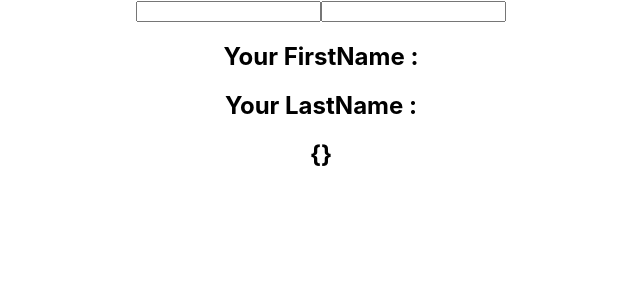
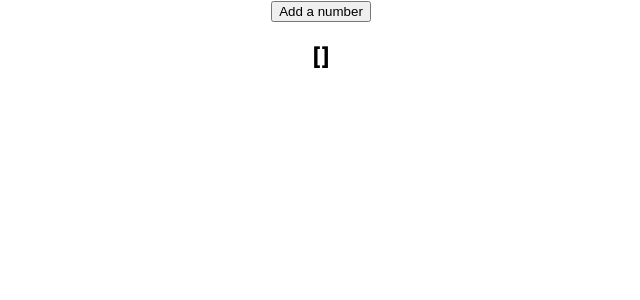
Before and after one commit to mehmteke/react-hooks, a React (Create React App) app: page / in a window 1280 px wide. Shown: the top 300 px of the page, without its empty margins (319-959 px from the left). Built offline with nearby package versions, Linux system fonts and the light colour scheme.

Commit message:
useState with array

```diff
--- a/src/App.js
+++ b/src/App.js
@@ -1,10 +1,10 @@
 import React from 'react';
 import './App.css';
-import HookCounterThree from "./components/HookCounterThree";
+import HookCounterFour from "./components/HookCounterFour";
 function App() {
   return (
     <div className="App">
-       <HookCounterThree></HookCounterThree>
+       <HookCounterFour></HookCounterFour>
     </div>
   );
 }
--- /dev/null
+++ b/src/components/HookCounterFour.js
@@ -0,0 +1,28 @@
+import React, { useState } from 'react'
+
+function HookCounterFour() {
+
+    const[items, setItems] = useState([]);
+
+    const addItem = () => {
+        setItems([...items,{
+            id : items.length,
+            value: Math.floor(Math.random() * 10) + 1
+        }])
+    }
+    return (
+        <div>
+            <button onClick = {addItem}>Add a number</button>
+            <ul>
+                {
+                    items.map( item => (
+                    <li key={item.id}> {item.value}</li>
+                    ))
+                }
+            </ul>
+            <h2>{JSON.stringify(items)}</h2>
+        </div>
+    )
+}
+
+export default HookCounterFour
```
